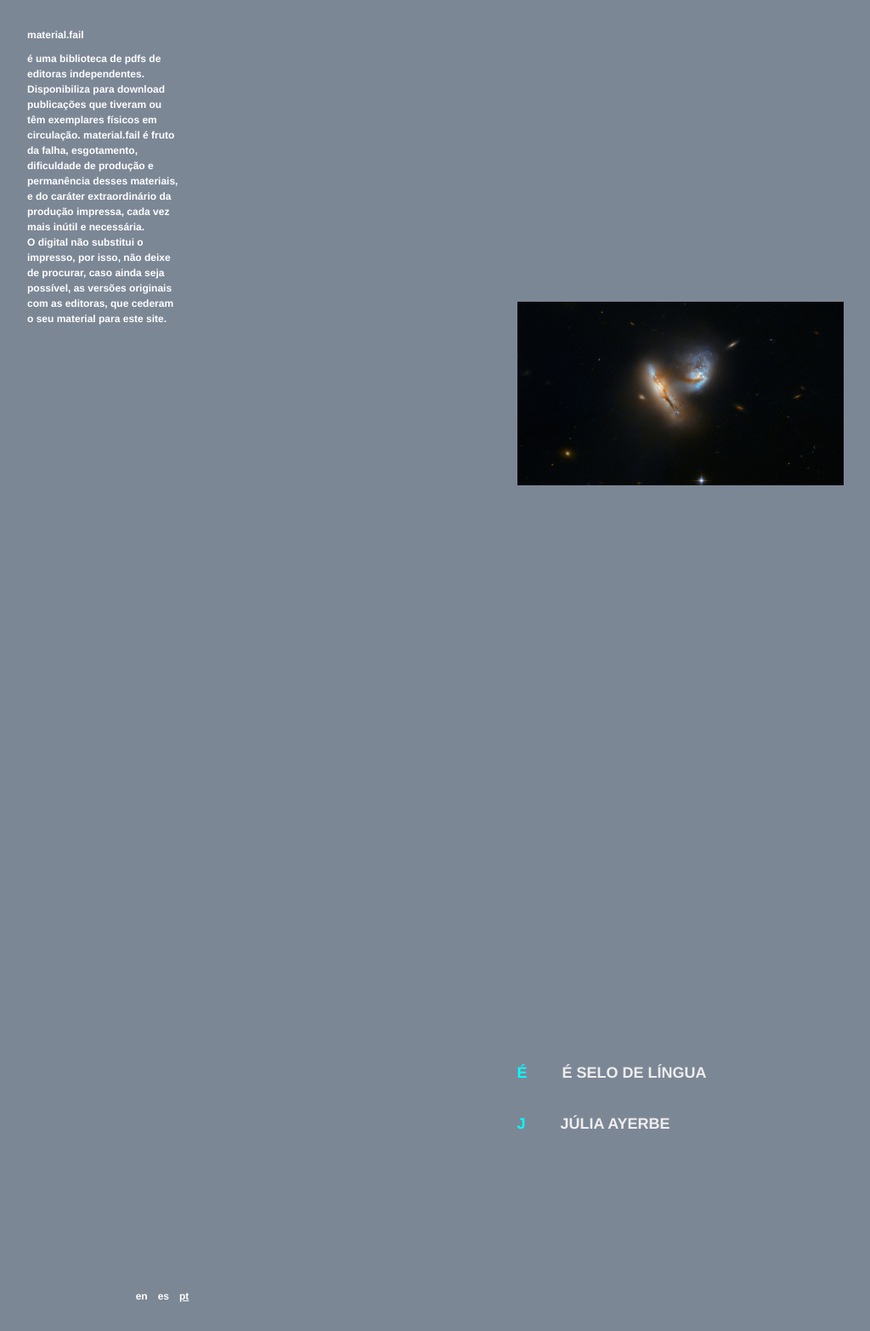
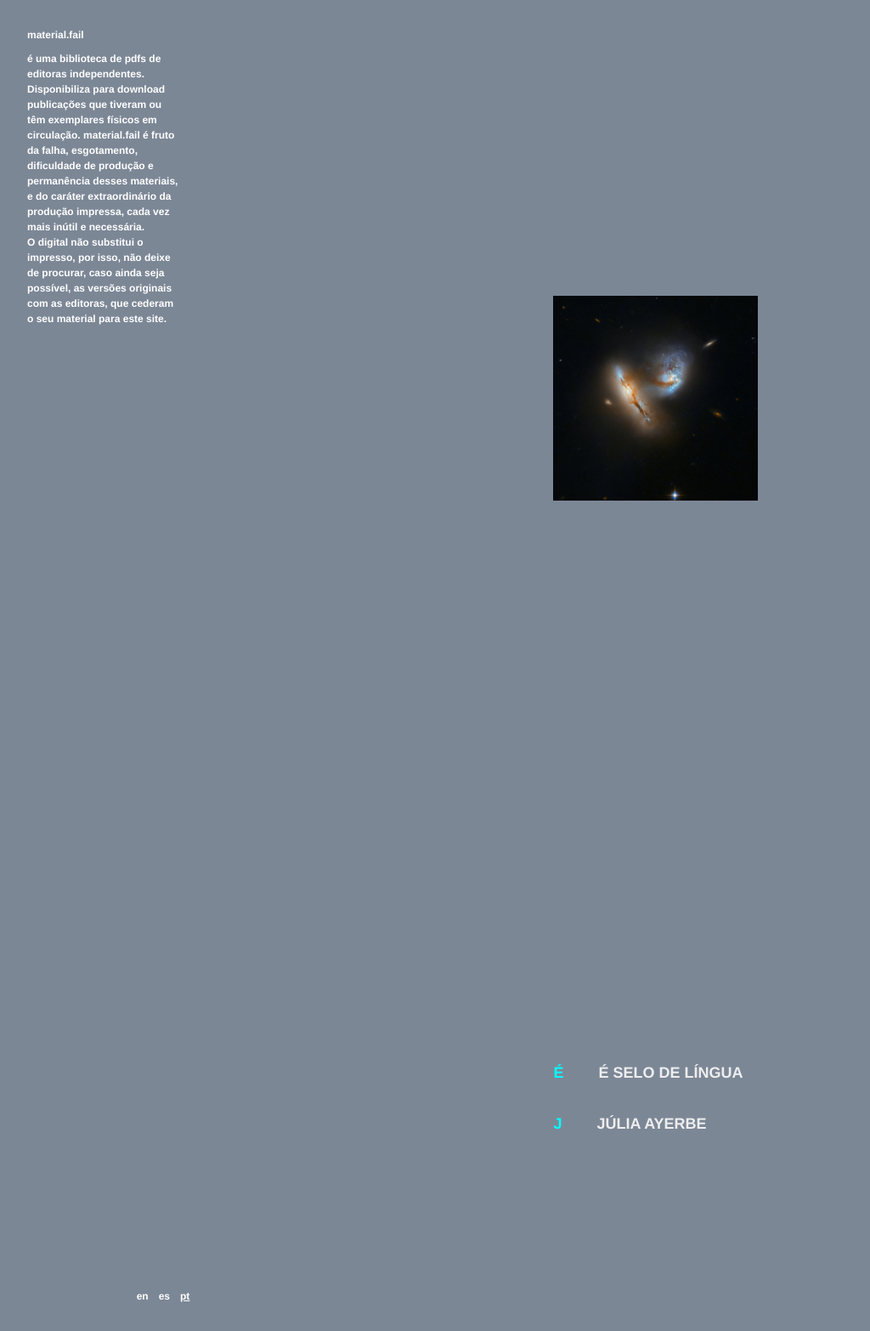
Before and after one commit to material-fail/material.fail, a Jekyll site: the page built from _pages/index.md, in a window 1280 px wide. Shown: the whole page at 85% size, without its empty margins (8-1032 px from the left). Built offline with Jekyll 4.4.1, drawn with Linux system fonts in a browser that asks for light colours; nearby versions of some CDN libraries.

Commit message:
square images

```diff
--- a/css/main.scss
+++ b/css/main.scss
@@ -104,7 +104,7 @@
     flex-basis: auto;
 
     @include media-query(DESKTOP) {
-      padding-left: 50px;
+      padding-left: 20px;
       height: 100%;
       flex-grow: 0;
     }
@@ -122,19 +122,18 @@
 
       .list-background {
         margin: 0 auto;
-        width: 100%;
+        width: 80%;
         height: 100%;
 
-        background-image: url({{ site.baseurl }}/media/images/backgrounds/background-7.jpg);
+        background-image: url({{ site.baseurl }}/media/images/backgrounds/background-7-sq.jpg);
         background-size: contain;
         background-repeat: no-repeat;
-        background-position: center center;
+        background-position: center 25%;
 
         @include media-query(DESKTOP) {
-          width: 40%;
+          width: 25%;
           height: 100%;
           padding-bottom: 0;
-          background-position: center 25%;
         }
       }
     }
@@ -172,7 +171,7 @@
           margin: 0 auto;
 
           @include media-query(DESKTOP) {
-            width: 40%;
+            width: 25%;
           }
         }
       }
```
Also changed, not shown: media/images/backgrounds/background-7-sq.jpg (added).
